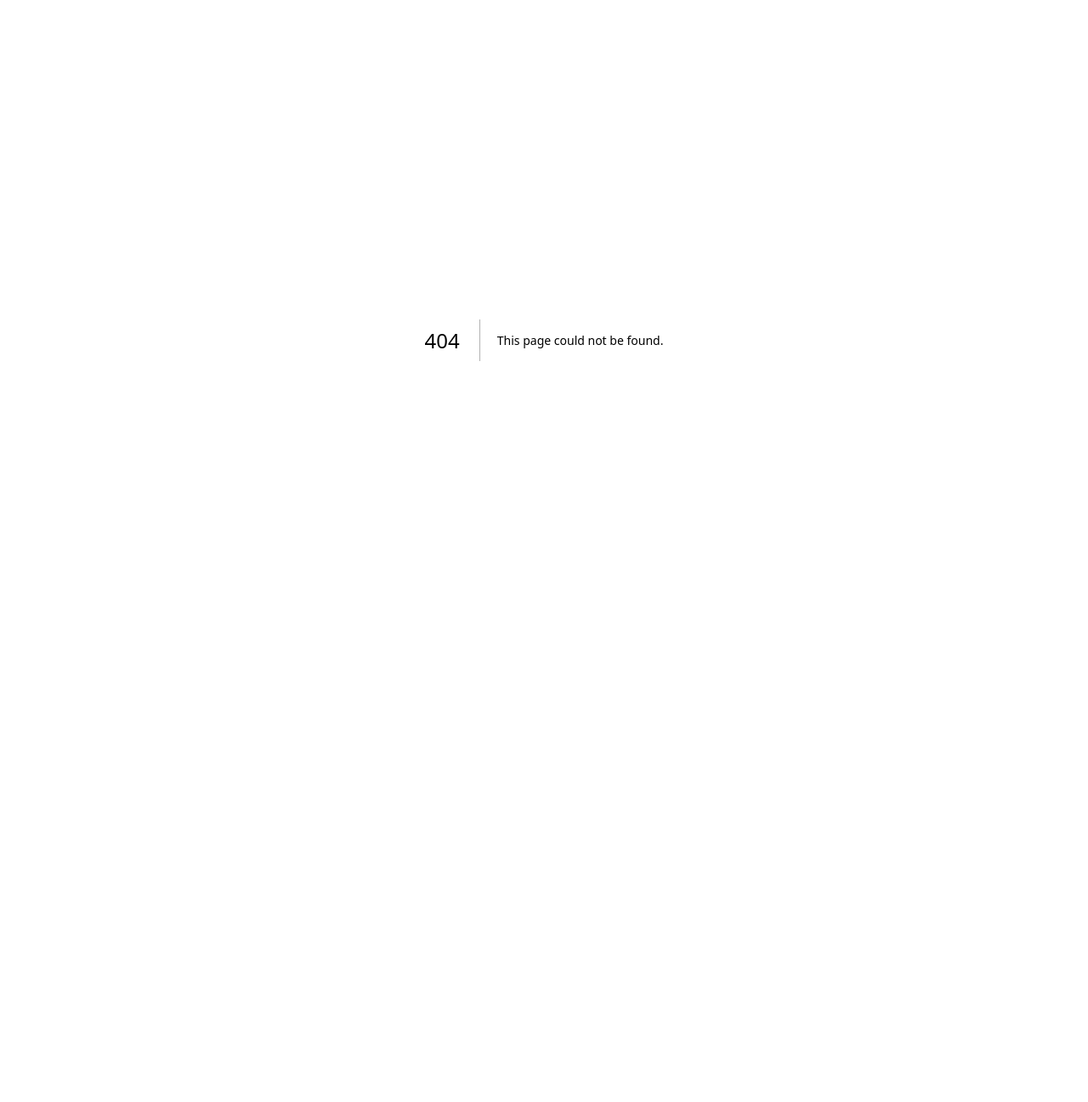
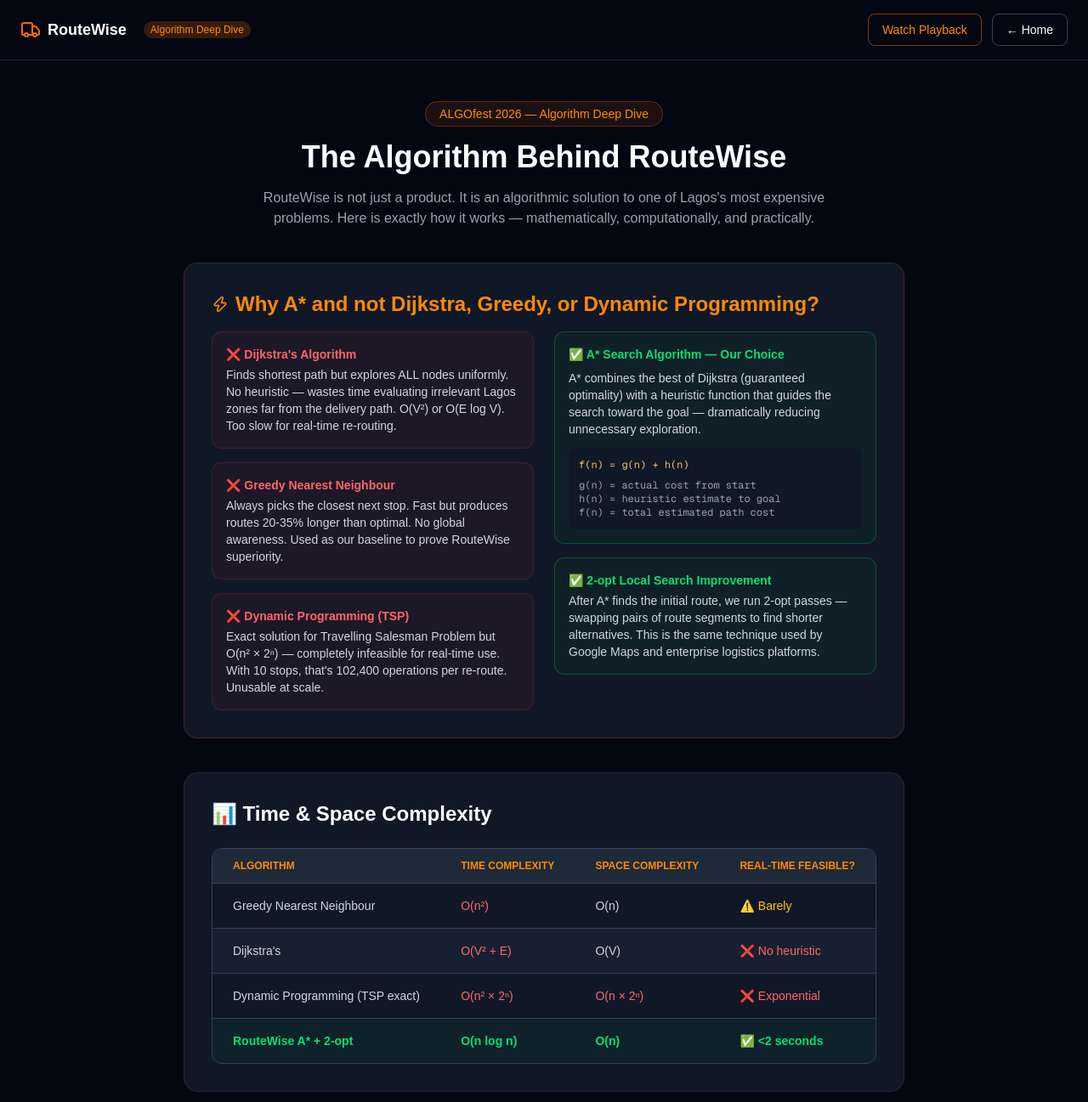
Before and after one commit to ojekunlesamson09-maker/ROUTEWISE, a Next.js app: page /about in a window 1280 px wide. Before the commit this address had no page. Shown: the top 1297 px of the page at 85% size. Before the commit the page ends 800 px from the top, so only its background shows below. Built offline with nearby package versions, Linux system fonts and the light colour scheme.

Commit message:
Add AboutPage component with algorithm details

```diff
--- /dev/null
+++ b/app/about/page.tsx
@@ -0,0 +1,159 @@
+"use client";
+import Link from "next/link";
+import { Truck, Zap } from "lucide-react";
+
+export default function AboutPage() {
+  return (
+    <main className="min-h-screen bg-gray-950 text-white">
+      <header className="border-b border-gray-800 px-6 py-4 flex items-center justify-between">
+        <div className="flex items-center gap-2">
+          <Truck className="text-orange-500" size={24} />
+          <span className="text-lg font-bold">RouteWise</span>
+          <span className="ml-3 text-xs bg-orange-500/20 text-orange-400 px-2 py-0.5 rounded-full">Algorithm Deep Dive</span>
+        </div>
+        <div className="flex gap-3">
+          <Link href="/algorithm" className="border border-orange-500/50 text-orange-400 px-4 py-2 rounded-lg text-sm">Watch Playback</Link>
+          <Link href="/" className="border border-gray-700 px-4 py-2 rounded-lg text-sm">← Home</Link>
+        </div>
+      </header>
+
+      <div className="max-w-4xl mx-auto p-6 space-y-10 py-12">
+
+        {/* Hero */}
+        <div className="text-center">
+          <div className="inline-block bg-orange-500/10 border border-orange-500/30 text-orange-400 text-sm px-4 py-1 rounded-full mb-4">
+            ALGOfest 2026 — Algorithm Deep Dive
+          </div>
+          <h1 className="text-4xl font-extrabold mb-4">The Algorithm Behind RouteWise</h1>
+          <p className="text-gray-400 max-w-2xl mx-auto">
+            RouteWise is not just a product. It is an algorithmic solution to one of Lagos's most expensive problems. Here is exactly how it works — mathematically, computationally, and practically.
+          </p>
+        </div>
+
+        {/* Algorithm choice */}
+        <div className="bg-gray-900 border border-orange-500/20 rounded-2xl p-8">
+          <h2 className="text-2xl font-bold text-orange-400 mb-4 flex items-center gap-2">
+            <Zap size={20} /> Why A* and not Dijkstra, Greedy, or Dynamic Programming?
+          </h2>
+          <div className="grid grid-cols-1 md:grid-cols-2 gap-6 text-sm text-gray-300">
+            <div className="space-y-4">
+              <div className="bg-red-500/5 border border-red-500/20 rounded-xl p-4">
+                <div className="text-red-400 font-bold mb-1">❌ Dijkstra's Algorithm</div>
+                <p>Finds shortest path but explores ALL nodes uniformly. No heuristic — wastes time evaluating irrelevant Lagos zones far from the delivery path. O(V²) or O(E log V). Too slow for real-time re-routing.</p>
+              </div>
+              <div className="bg-red-500/5 border border-red-500/20 rounded-xl p-4">
+                <div className="text-red-400 font-bold mb-1">❌ Greedy Nearest Neighbour</div>
+                <p>Always picks the closest next stop. Fast but produces routes 20-35% longer than optimal. No global awareness. Used as our baseline to prove RouteWise superiority.</p>
+              </div>
+              <div className="bg-red-500/5 border border-red-500/20 rounded-xl p-4">
+                <div className="text-red-400 font-bold mb-1">❌ Dynamic Programming (TSP)</div>
+                <p>Exact solution for Travelling Salesman Problem but O(n² × 2ⁿ) — completely infeasible for real-time use. With 10 stops, that's 102,400 operations per re-route. Unusable at scale.</p>
+              </div>
+            </div>
+            <div className="space-y-4">
+              <div className="bg-green-500/5 border border-green-500/30 rounded-xl p-4">
+                <div className="text-green-400 font-bold mb-2">✅ A* Search Algorithm — Our Choice</div>
+                <p className="mb-3">A* combines the best of Dijkstra (guaranteed optimality) with a heuristic function that guides the search toward the goal — dramatically reducing unnecessary exploration.</p>
+                <div className="bg-gray-900 rounded-lg p-3 font-mono text-xs text-orange-300">
+                  <div>f(n) = g(n) + h(n)</div>
+                  <div className="mt-2 text-gray-400">g(n) = actual cost from start</div>
+                  <div className="text-gray-400">h(n) = heuristic estimate to goal</div>
+                  <div className="text-gray-400">f(n) = total estimated path cost</div>
+                </div>
+              </div>
+              <div className="bg-green-500/5 border border-green-500/30 rounded-xl p-4">
+                <div className="text-green-400 font-bold mb-1">✅ 2-opt Local Search Improvement</div>
+                <p>After A* finds the initial route, we run 2-opt passes — swapping pairs of route segments to find shorter alternatives. This is the same technique used by Google Maps and enterprise logistics platforms.</p>
+              </div>
+            </div>
+          </div>
+        </div>
+
+        {/* Complexity Analysis */}
+        <div className="bg-gray-900 border border-gray-800 rounded-2xl p-8">
+          <h2 className="text-2xl font-bold mb-6">📊 Time & Space Complexity</h2>
+          <div className="overflow-hidden rounded-xl border border-gray-700">
+            <table className="w-full text-sm text-left text-gray-300">
+              <thead className="bg-gray-800 text-orange-400 uppercase text-xs">
+                <tr>
+                  <th className="px-6 py-3">Algorithm</th>
+                  <th className="px-6 py-3">Time Complexity</th>
+                  <th className="px-6 py-3">Space Complexity</th>
+                  <th className="px-6 py-3">Real-time Feasible?</th>
+                </tr>
+              </thead>
+              <tbody>
+                <tr className="border-t border-gray-700">
+                  <td className="px-6 py-4">Greedy Nearest Neighbour</td>
+                  <td className="px-6 py-4 text-red-400">O(n²)</td>
+                  <td className="px-6 py-4">O(n)</td>
+                  <td className="px-6 py-4 text-yellow-400">⚠️ Barely</td>
+                </tr>
+                <tr className="border-t border-gray-700 bg-gray-800/50">
+                  <td className="px-6 py-4">Dijkstra's</td>
+                  <td className="px-6 py-4 text-red-400">O(V² + E)</td>
+                  <td className="px-6 py-4">O(V)</td>
+                  <td className="px-6 py-4 text-red-400">❌ No heuristic</td>
+                </tr>
+                <tr className="border-t border-gray-700">
+                  <td className="px-6 py-4">Dynamic Programming (TSP exact)</td>
+                  <td className="px-6 py-4 text-red-400">O(n² × 2ⁿ)</td>
+                  <td className="px-6 py-4 text-red-400">O(n × 2ⁿ)</td>
+                  <td className="px-6 py-4 text-red-400">❌ Exponential</td>
+                </tr>
+                <tr className="border-t border-gray-700 bg-green-500/5">
+                  <td className="px-6 py-4 text-green-400 font-bold">RouteWise A* + 2-opt</td>
+                  <td className="px-6 py-4 text-green-400 font-bold">O(n log n)</td>
+                  <td className="px-6 py-4 text-green-400 font-bold">O(n)</td>
+                  <td className="px-6 py-4 text-green-400 font-bold">✅ &lt;2 seconds</td>
+                </tr>
+              </tbody>
+            </table>
+          </div>
+        </div>
+
+        {/* Scalability */}
+        <div className="bg-gray-900 border border-gray-800 rounded-2xl p-8">
+          <h2 className="text-2xl font-bold mb-2">🚀 Scalability Story</h2>
+          <p className="text-gray-400 text-sm mb-6">Can RouteWise handle 10,000 users? 1 million routes? Here's the answer.</p>
+          <div className="grid grid-cols-1 md:grid-cols-3 gap-4">
+            {[
+              { scale: "Today", users: "50 vehicles", routes: "500 routes/day", time: "&lt;2s per re-route", color: "border-green-500/30 bg-green-500/5", status: "✅ Live now" },
+              { scale: "Phase 2", users: "10,000 users", routes: "100K routes/day", time: "&lt;5s with caching", color: "border-blue-500/30 bg-blue-500/5", status: "🔧 Redis + queue" },
+              { scale: "Phase 3", users: "1M+ routes", routes: "Enterprise scale", time: "Distributed A*", color: "border-purple-500/30 bg-purple-500/5", status: "📐 Microservices" },
+            ].map((s) => (
+              <div key={s.scale} className={`border ${s.color} rounded-xl p-5`}>
+                <div className="font-bold text-white text-lg mb-1">{s.scale}</div>
+                <div className="text-xs text-gray-400 space-y-1 mt-2">
+                  <div>👥 {s.users}</div>
+                  <div>🗺️ {s.routes}</div>
+                  <div>⚡ {s.time}</div>
+                </div>
+                <div className="mt-3 text-xs font-semibold text-gray-300">{s.status}</div>
+              </div>
+            ))}
+          </div>
+          <div className="mt-6 bg-orange-500/10 border border-orange-500/20 rounded-xl p-4">
+            <p className="text-sm text-gray-300">
+              <span className="text-orange-400 font-bold">Key insight:</span> Because A* runs in O(n log n) and our graph has a fixed number of Lagos zones (20), the algorithm complexity stays constant regardless of order volume. Only the priority queue grows — and that scales linearly with active vehicles.
+            </p>
+          </div>
+        </div>
+
+        {/* CTA */}
+        <div className="text-center space-y-4">
+          <p className="text-gray-400">See the algorithm in action — step by step</p>
+          <div className="flex gap-4 justify-center flex-wrap">
+            <Link href="/algorithm" className="bg-orange-500 hover:bg-orange-600 text-white font-bold px-8 py-4 rounded-xl transition">
+              ▶ Watch Algorithm Playback
+            </Link>
+            <Link href="/optimize" className="border border-gray-700 hover:border-orange-500 text-white font-bold px-8 py-4 rounded-xl transition">
+              Try the Optimizer
+            </Link>
+          </div>
+        </div>
+
+      </div>
+    </main>
+  );
+}
```
